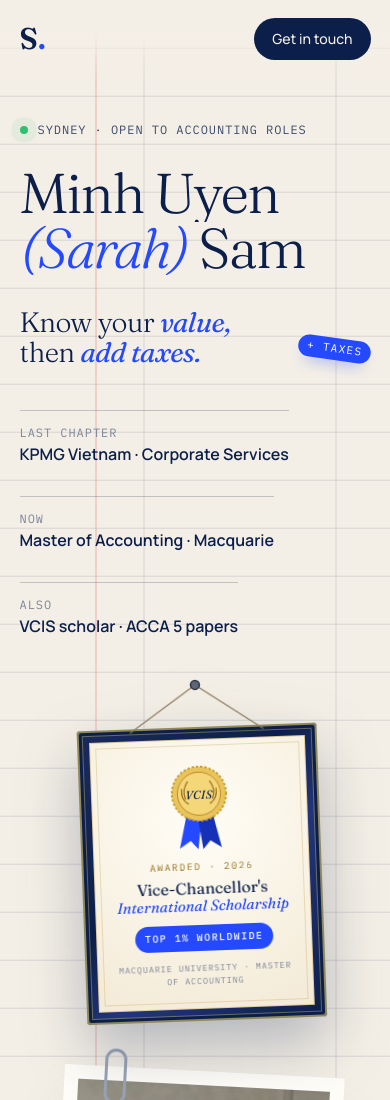
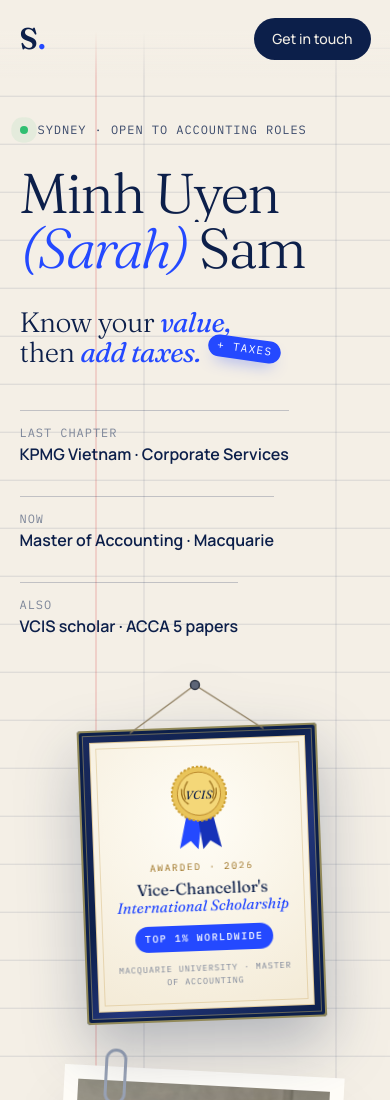
Before and after one commit to sarahuyensam/sarahuyensam.github.io, a plain HTML site: page index.html in a window 390 px wide. Shown: the top 1100 px of the page. Drawn offline with nearby package versions, Linux system fonts and the light colour scheme.

Commit message:
Keep slogan tag inline on mobile
Co-Authored-By: Claude Opus 5.5 <noreply@anthropic.com>

```diff
--- a/css/style.css
+++ b/css/style.css
@@ -237,4 +237,4 @@ mark.hl.on{background-size:100% 100%}
 .btn--ghost{background:transparent;color:var(--paper);border:1px solid rgba(244,239,230,.4)}
 .btn--ghost:hover{border-color:var(--hl);color:var(--hl)}
 .contact__links{flex-wrap:wrap}
-.slogan__tag{right:-90px}
+@media(min-width:861px){.slogan__tag{right:-90px}}
```
